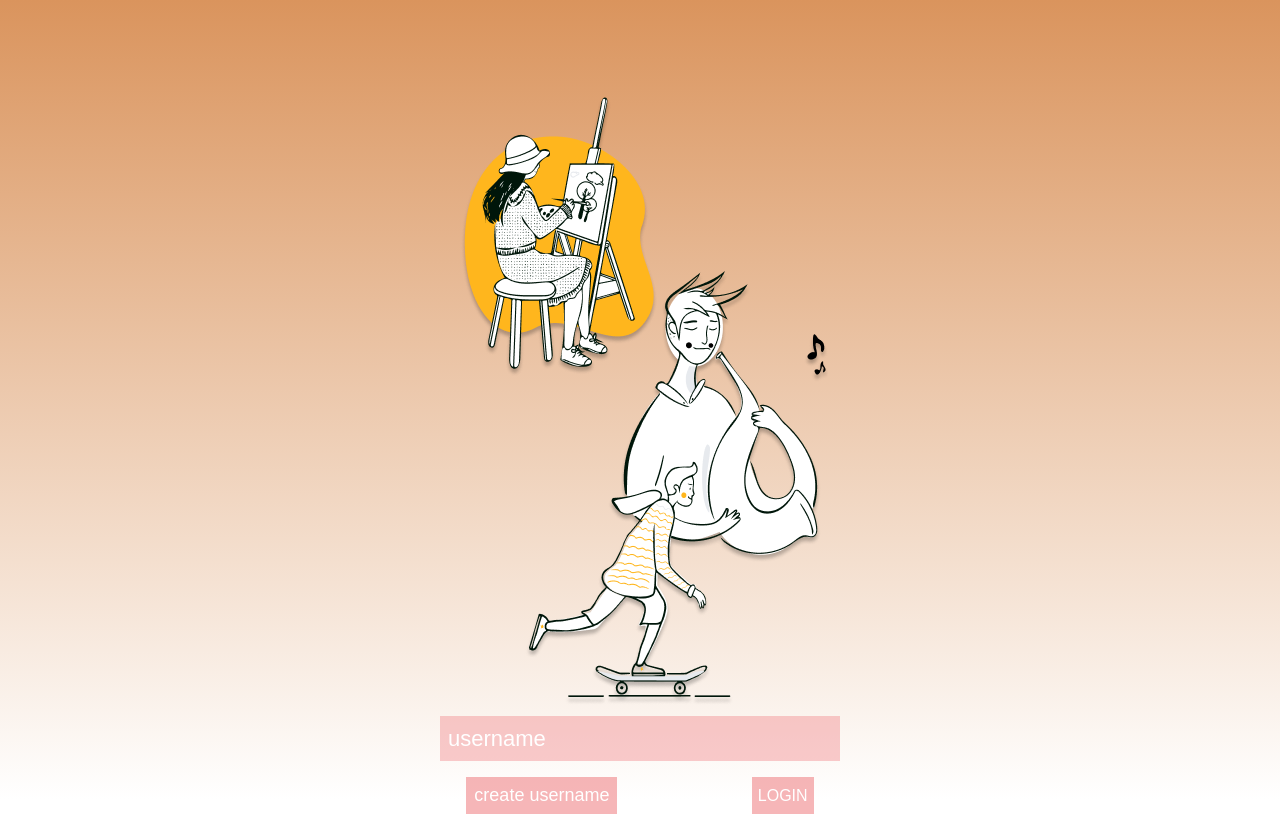
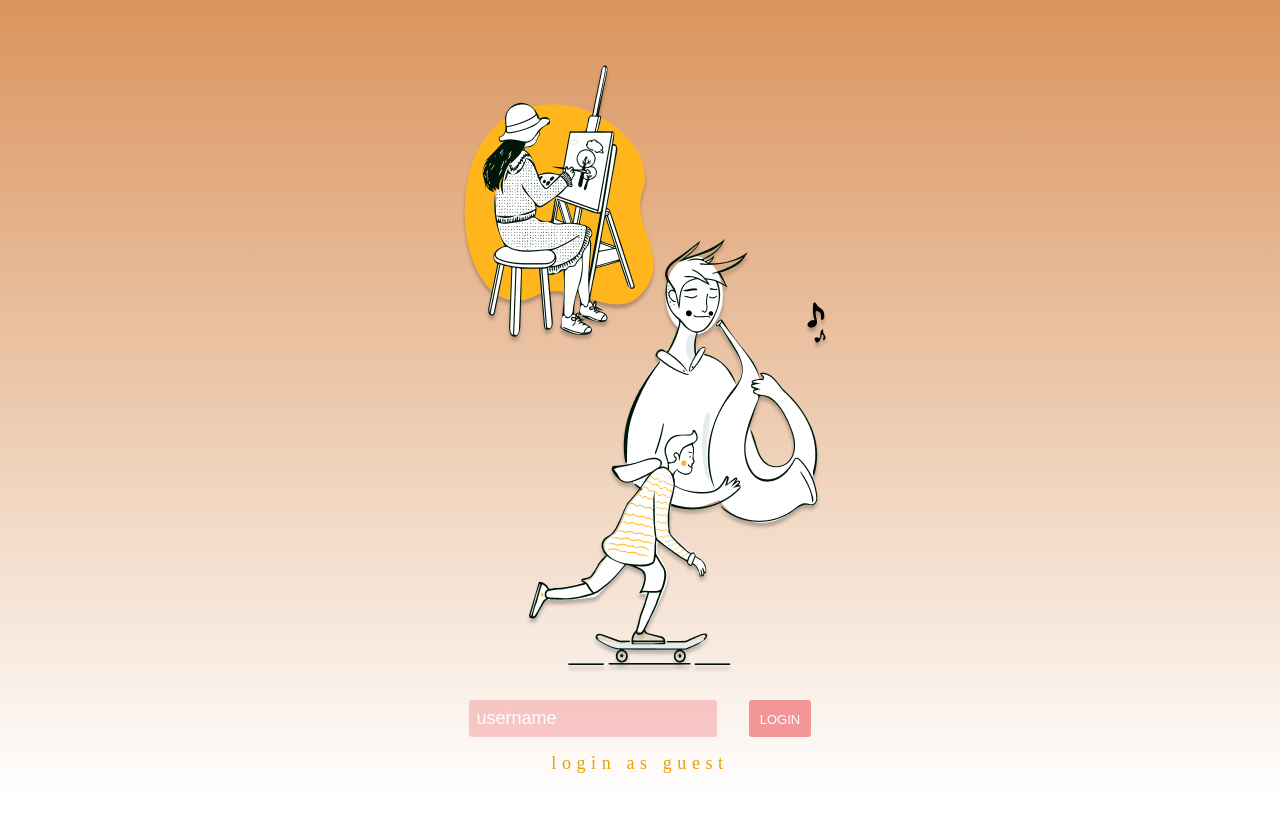
Before and after one commit to lauragracem/ajax-project, a website: page index.html in a window 1280 px wide. Drawn offline with Linux system fonts and the light colour scheme.

Commit message:
Listen for submit event on login-form.

```diff
--- a/css/layout.css
+++ b/css/layout.css
@@ -3,14 +3,15 @@
   width: 100vw;
 }
 
-.row.images {
+.row {
   display: flex;
   justify-content: center;
   align-items: center;
 }
 
 img {
-  margin-top: 5rem;
+  margin-top: 3rem;
+  margin-bottom: -4.5rem;
   margin-right: 3.5rem;
 }
 
--- a/css/styles.css
+++ b/css/styles.css
@@ -3,14 +3,18 @@
   background: linear-gradient(180deg, rgba(218, 148, 93, 1) 0%, rgba(255, 255, 255, 1) 100%);
 }
 
+form {
+  display: flex;
+  justify-content: space-between;
+}
+
 input {
   background-color: rgb(238, 110, 115, 0.35);
   border-style: none;
-  margin-top: 3.5rem;
-  padding: 0.6rem;
-  padding-left: 0.5rem;
-  padding-right: 6.5rem;
-  font-size: 22px;
+  border-radius: 0.2rem;
+  margin-right: 2rem;
+  padding: 0.5rem;
+  font-size: 18px;
   text-align: left;
 }
 
@@ -22,18 +26,24 @@ input:required {
   color: white;
 }
 
-.create {
+.login {
   color: white;
-  background-color: rgb(238, 110, 115, 0.5);
+  background-color: rgb(238, 110, 115, 0.7);
+  border-radius: 0.2rem;
   border-style: none;
-  padding: 0.5rem;
-  font-size: large;
-  margin-right: 8.4rem;
+  font-size: small;
+  padding-top: 0.6rem;
+  padding-left: 0.7rem;
+  padding-bottom: 0.5rem;
+  padding-right: 0.7rem;
 }
 
-.login {
-  color: white;
-  background-color: rgb(238, 110, 115, 0.5);
-  border-style: none;
-  font-size: medium;
+a {
+  display: flex;
+  justify-content: center;
+  color: #e9a104;
+  font-size: large;
+  margin-top: 1rem;
+  margin-bottom: 1rem;
+  letter-spacing: 0.35rem;
 }
--- a/index.html
+++ b/index.html
@@ -19,19 +19,18 @@
           <img src="images/habits.png">
         </div>
         <div class="row">
-          <div class="column-1">
-            <form>
-              <input placeholder="username">
+          <div class="column-2">
+            <form id="login-form">
+              <input id="username" placeholder="username">
+              <button class="login" type="submit">LOGIN</button>
             </form>
           </div>
         </div>
-        <div class="row">
-          <div class="column-2">
-            <button class="create" type="submit">create username</button>
-            <button class="login" type="submit">LOGIN</button>
-          </div>
+        <div class="row a">
+          <a>login as guest</a>
         </div>
       </div>
+      <div class="temp"></div>
     </div>
   </main>
   <script src="js/data.js"></script>
--- a/js/main.js
+++ b/js/main.js
@@ -0,0 +1,7 @@
+var $loginForm = document.querySelector('#login-form');
+
+$loginForm.addEventListener('submit', login);
+
+function login(event) {
+  event.preventDefault();
+}
```
Also changed, not shown: js/api.js (added).
